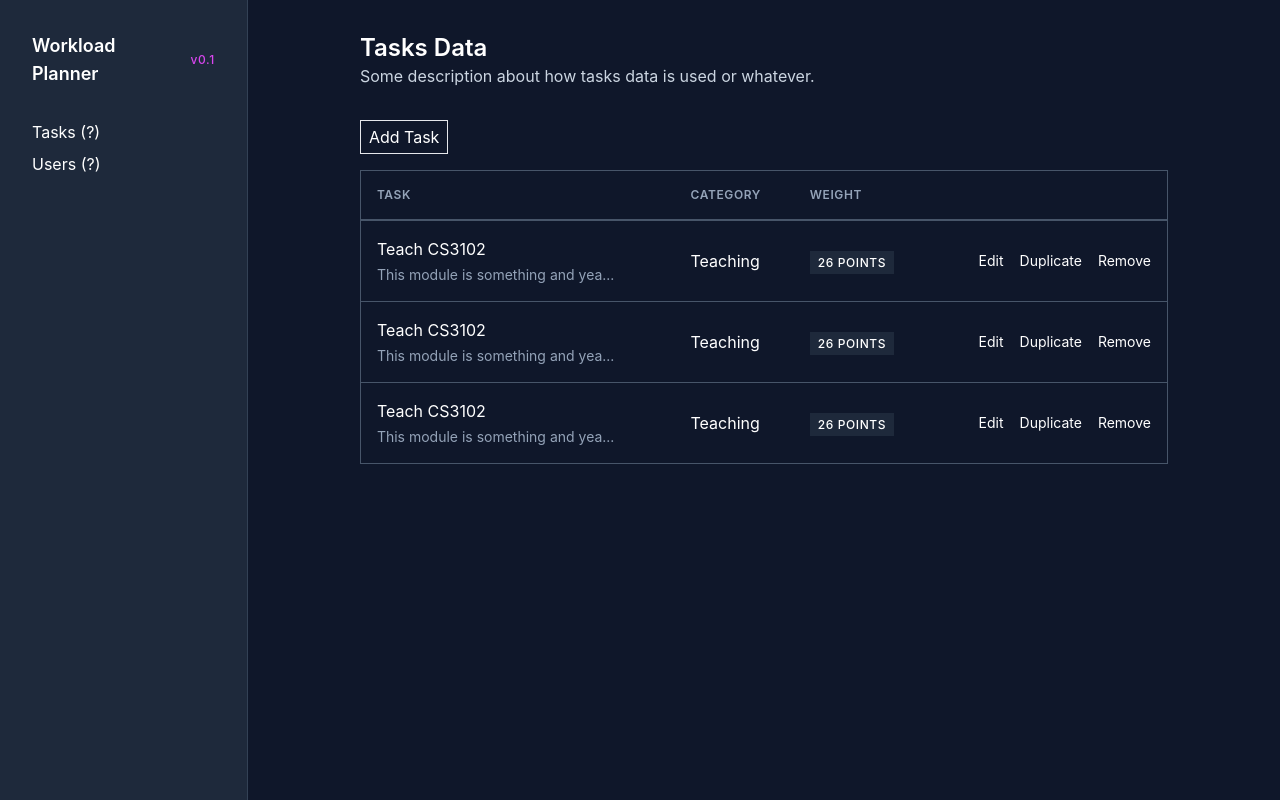
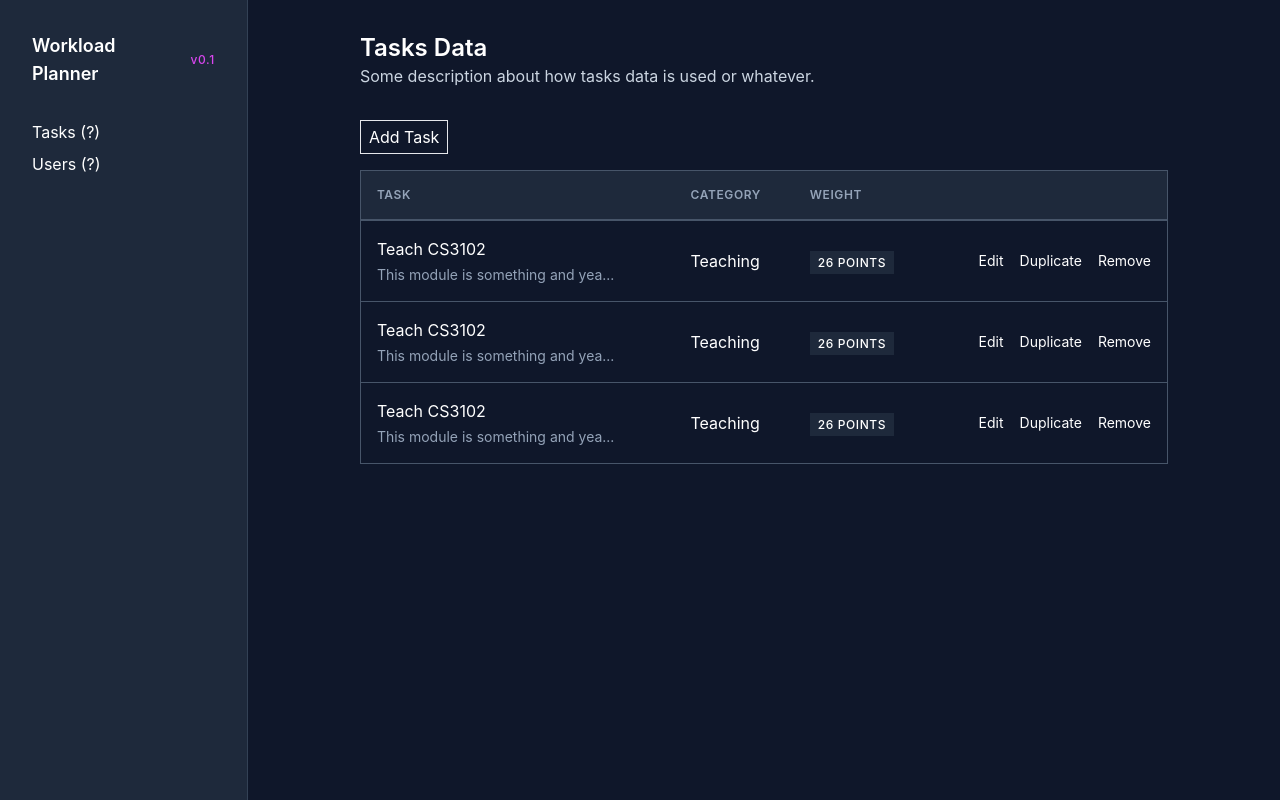
Before and after one commit to conjure-cp/task-allocation-demo, a Next.js app: page /tasks in a window 1280 px wide. Built offline with nearby package versions, Linux system fonts and the light colour scheme.

Commit message:
table header change

```diff
--- a/pages/tasks.js
+++ b/pages/tasks.js
@@ -14,11 +14,12 @@ export default function TasksPage() {
             "mt-4 w-full divide-y-2 divide-slate-600 border border-slate-600"
           }
         >
-          <thead>
+          <thead className={"bg-slate-800"}>
             <tr>
               <TableHeader>Task</TableHeader>
               <TableHeader>Category</TableHeader>
               <TableHeader>Weight</TableHeader>
+              <TableHeader />
             </tr>
           </thead>
           <tbody className={"divide-y divide-slate-600"}>
```
